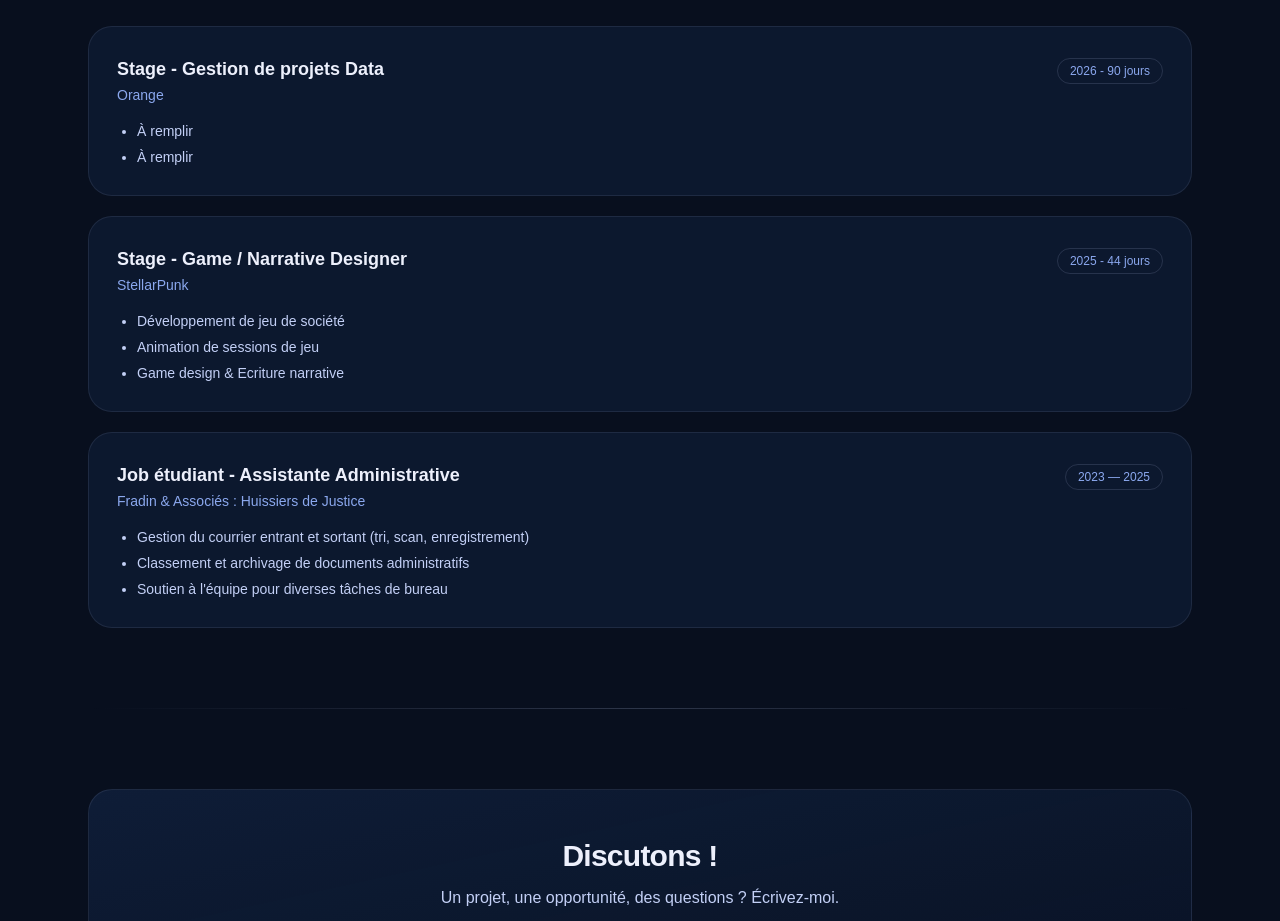
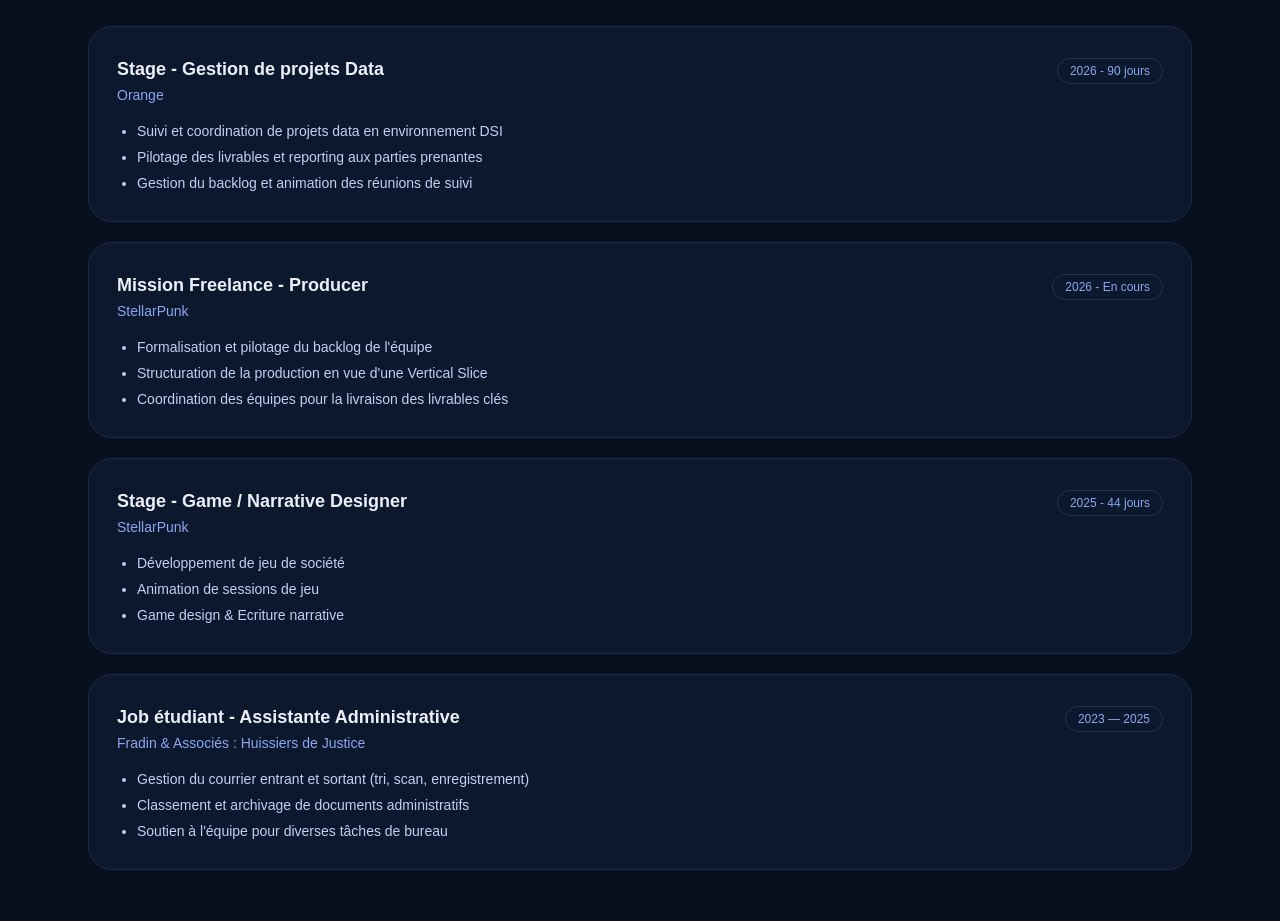
Before and after one commit to ghostofus/louann_portfolio, a Next.js app: page / in a window 1280 px wide. Shown: the part 5360-6281 px from the top of the page. Built offline with nearby package versions, Linux system fonts and the light colour scheme.

Commit message:
ajout des experiences finales

```diff
--- a/app/page.js
+++ b/app/page.js
@@ -156,8 +156,16 @@
         period: "2026 - 90 jours",
         title: "Stage - Gestion de projets Data",
         place: "Orange",
-        items: ["À remplir", "À remplir"],
+        items: ["Suivi et coordination de projets data en environnement DSI","Pilotage des livrables et reporting aux parties prenantes","Gestion du backlog et animation des réunions de suivi"],
     },
+
+    {
+        period: "2026 - En cours",
+        title: "Mission Freelance - Producer",
+        place: "StellarPunk",
+        items: ["Formalisation et pilotage du backlog de l'équipe","Structuration de la production en vue d'une Vertical Slice","Coordination des équipes pour la livraison des livrables clés"],
+    },
+
     {
         period: "2025 - 44 jours",
         title: "Stage - Game / Narrative Designer",
```
